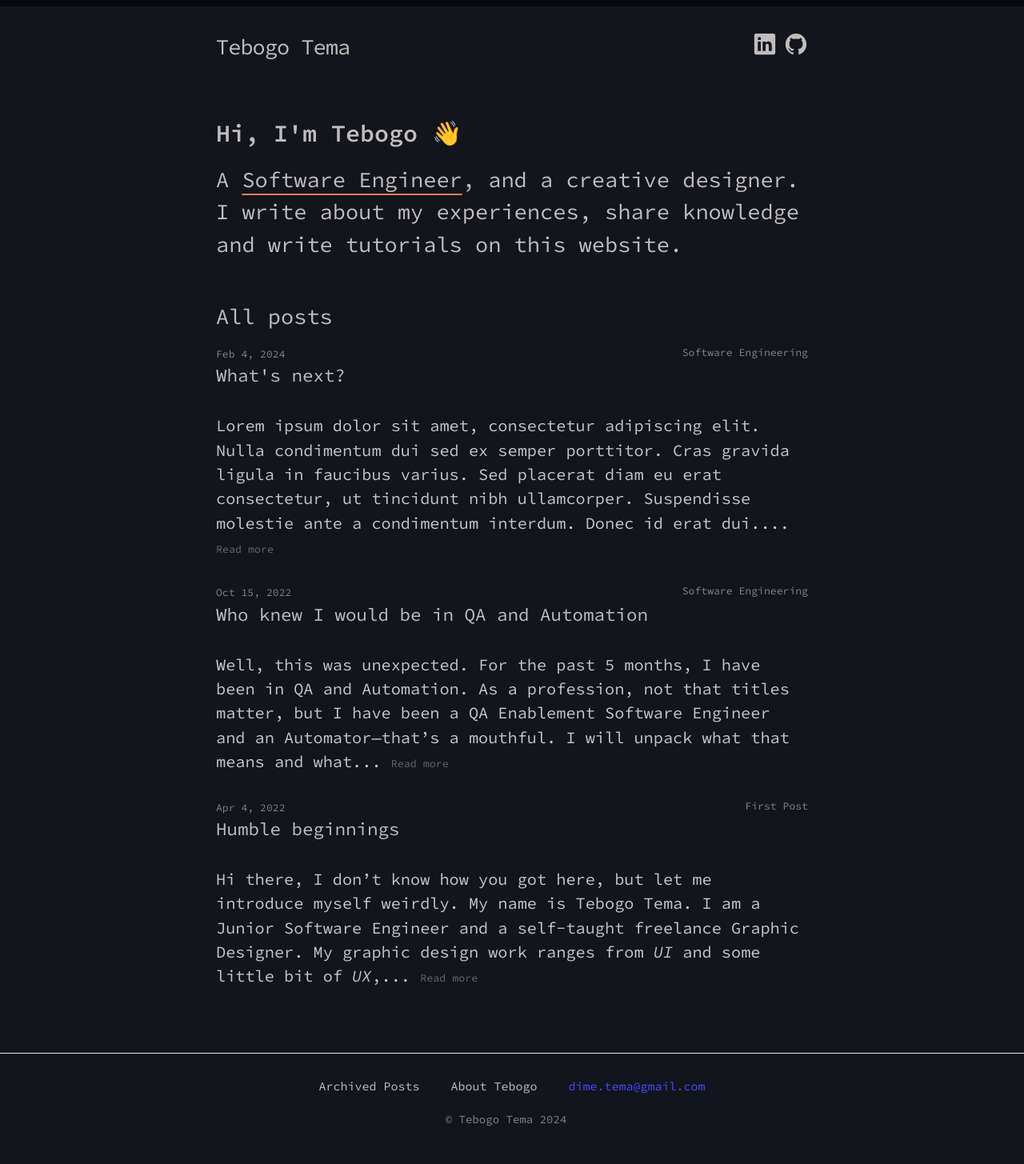
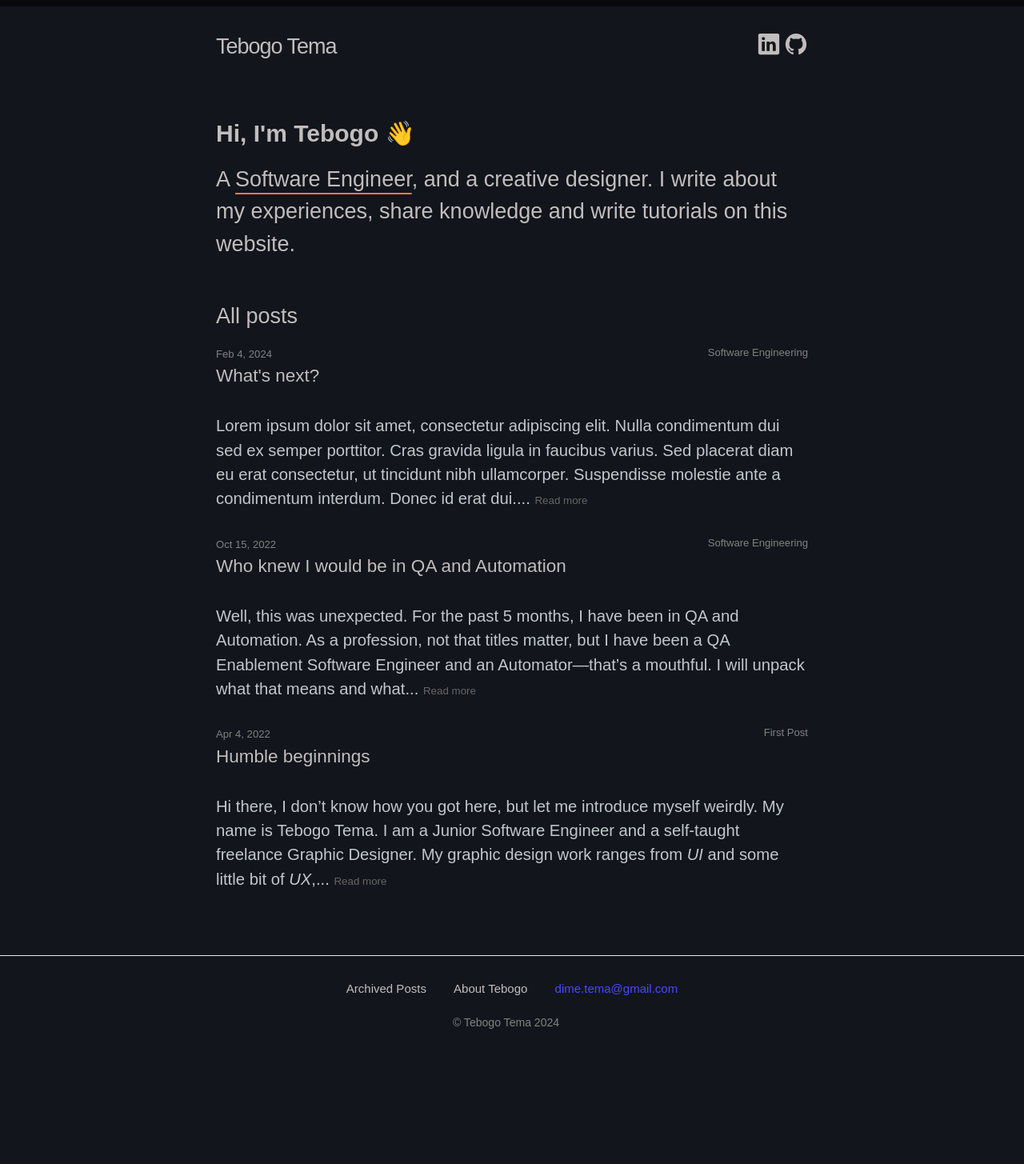
Before and after one commit to feelthedimez/feelthedimez.github.io, a Jekyll site: the page built from index.markdown, in a window 1280 px wide. Shown: the whole page at 80% size. Built offline with Jekyll 4.4.1, drawn with Linux system fonts in a browser that asks for light colours; after the commit the page ends 1334 px from its top, so only the background shows below that.

Commit message:
Changed the font back to Poppins

```diff
--- a/_sass/main-style.scss
+++ b/_sass/main-style.scss
@@ -2,7 +2,7 @@
 
 // Define defaults for each variable.
 
-$base-font-family: 'Source Code Pro', monospace, sans-serif !default;
+$base-font-family: 'Poppins', sans-serif !default;
 $base-font-size:   15px !default;
 $base-font-weight: 400 !default;
 $small-font-size:  $base-font-size * 0.875 !default;
```
